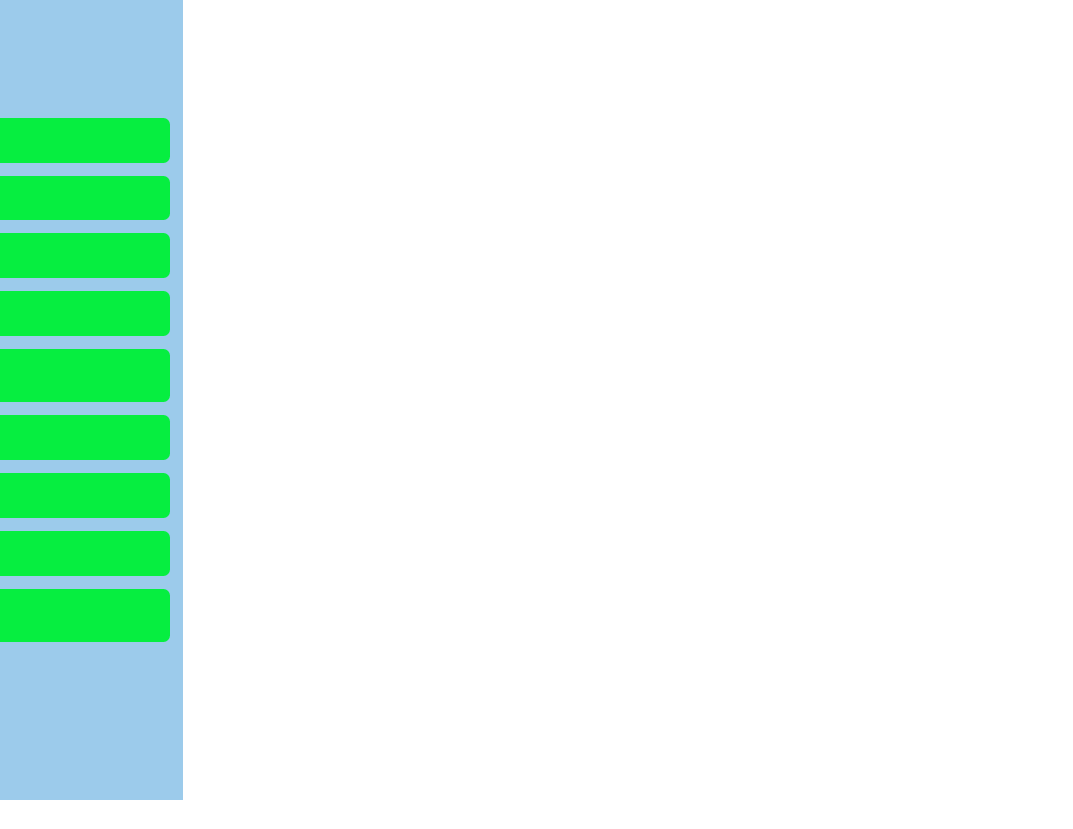
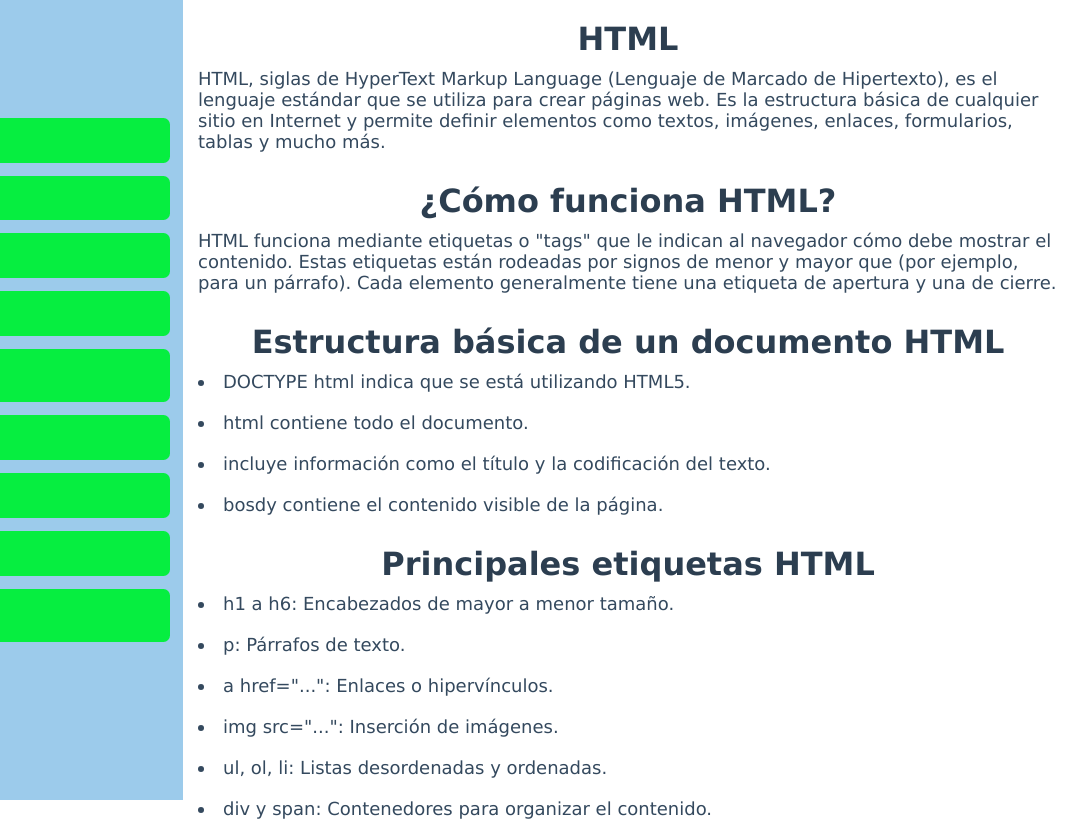
Before and after one commit to Erickgm15/Lenguajes-de-Progra, a plain HTML site: page articulo1.html in a window 1280 px wide. Shown: the full height of the page, 207-1280 px from the left. Before the commit the page ends 800 px from the top, so only its background shows below. Drawn offline with Linux system fonts and the light colour scheme.

Commit message:
Archivo Terminado

```diff
--- a/articulo1.html
+++ b/articulo1.html
@@ -3,7 +3,7 @@
 <head>
     <meta charset="UTF-8">
     <meta name="viewport" content="width=device-width, initial-scale=1.0">
-    <title>JavaScript</title>
+    <title>HTML</title>
 
     <link rel="stylesheet" href="Modulos/logos.css">
     <link rel="stylesheet" href="Modulos/menu.css">
@@ -34,7 +34,36 @@
             <a href="" class="btn-github">Github</a>
 
         </div>
-        <section class="articulo1"></section>
+        <section class="articulo1"><h2 class="Titulo">HTML</h2>
+
+            <p class="Parrafo"> HTML, siglas de HyperText Markup Language (Lenguaje de Marcado de Hipertexto), es el lenguaje estándar que se utiliza para crear páginas web. Es la estructura básica de cualquier sitio en Internet y permite definir elementos como textos, imágenes, enlaces, formularios, tablas y mucho más.</p>
+
+            <h2 class="Titulo">¿Cómo funciona HTML?</h2>
+
+            <p class="Parrafo">HTML funciona mediante etiquetas o "tags" que le indican al navegador cómo debe mostrar el contenido. Estas etiquetas están rodeadas por signos de menor y mayor que (por ejemplo, para un párrafo). Cada elemento generalmente tiene una etiqueta de apertura y una de cierre. </p>
+
+            <h2 class="Titulo">Estructura básica de un documento HTML</h2>
+
+            <li class="Parrafo">DOCTYPE html indica que se está utilizando HTML5.</li>
+
+            <li class="Parrafo">html contiene todo el documento.</li>
+
+            <li class="Parrafo"> incluye información como el título y la codificación del texto.</li>
+
+            <li class="Parrafo"> bosdy contiene el contenido visible de la página.</li>
+
+            <h2 class="Titulo">Principales etiquetas HTML</h2>
+
+         <li class="Parrafo"> h1 a h6: Encabezados de mayor a menor tamaño.</li>
+         <li class="Parrafo"> p: Párrafos de texto.</li>
+         <li class="Parrafo"> a href="...": Enlaces o hipervínculos.</li>
+         <li class="Parrafo"> img src="...": Inserción de imágenes.</li>
+         <li class="Parrafo"> ul, ol, li: Listas desordenadas y ordenadas.</li>
+         <li class="Parrafo"> div y span: Contenedores para organizar el contenido.</li>
+
+
+        </section>
+
     </main>
 
 </body>
--- a/vistas/articulo1.css
+++ b/vistas/articulo1.css
@@ -0,0 +1,15 @@
+.Titulo {
+    font-family: Verdana, Geneva, Tahoma, sans-serif;
+    text-align: center;
+    font-size: 32px;
+    color: #2c3e50;
+    margin-top: 20px;
+}
+
+.Parrafo{
+    font-family: Verdana, Geneva, Tahoma, sans-serif;
+    text-align: left;
+    padding: 10px 15px;
+    font-size: 18px;
+    color: #34495e;
+}
```
